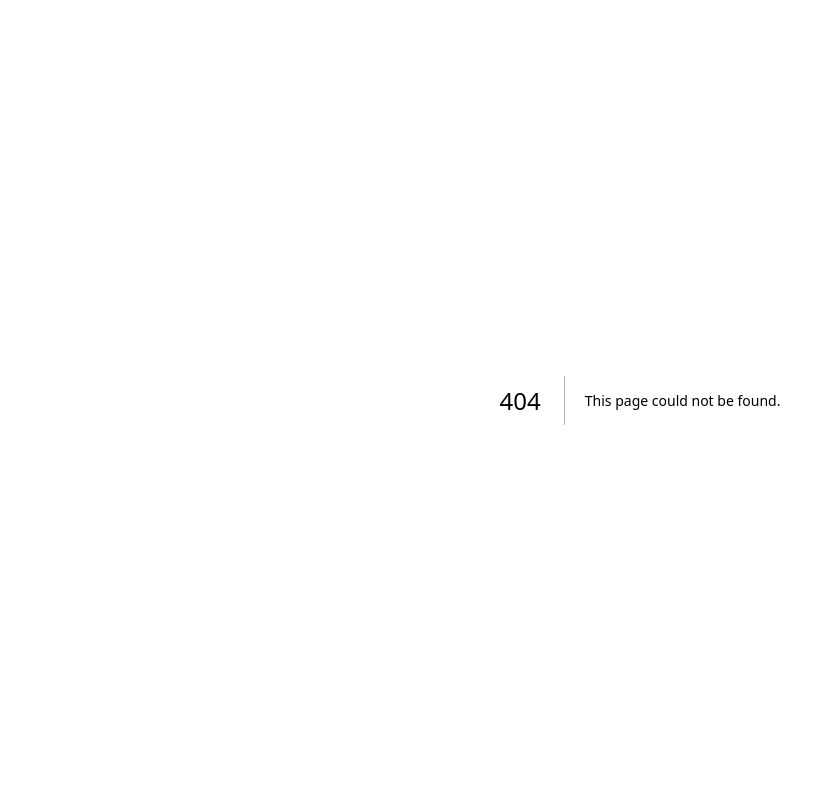
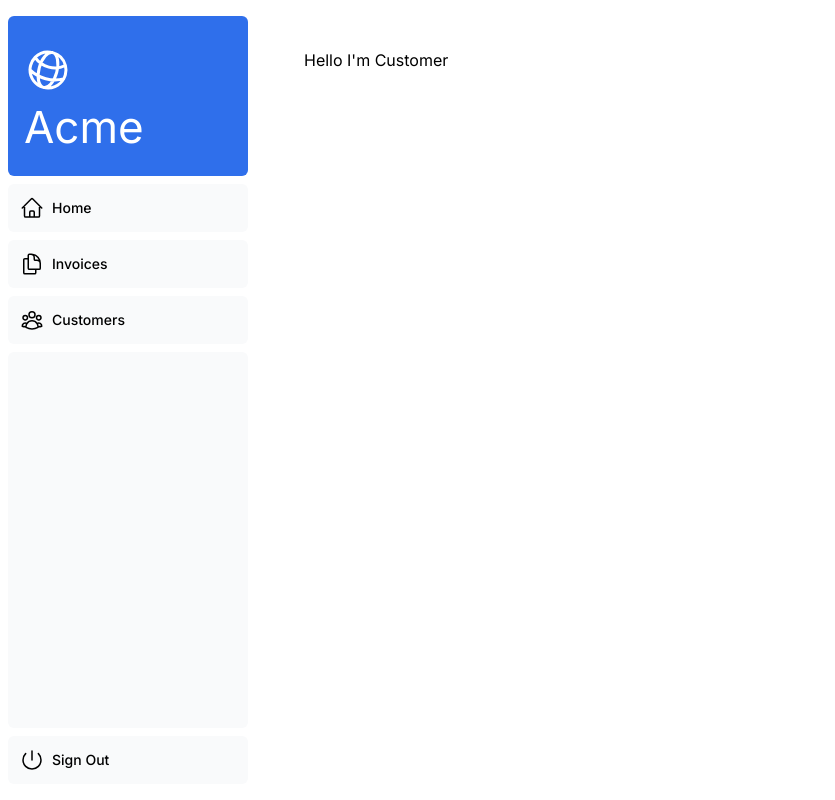
Before and after one commit to AKSHITA142/NEXTJS-fundamentals, a Next.js app: page /dashboard/customers in a window 1280 px wide. Before the commit this address had no page. Shown: the whole page, without its empty margins (0-835 px from the left). Built offline with nearby package versions, Linux system fonts and the light colour scheme; a web font is replaced by a local one.

Commit message:
set link to the sign out page

```diff
--- /dev/null
+++ b/app/dashboard/customers/page.jsx
@@ -0,0 +1,6 @@
+export default function Customer(){
+  return(
+    <p>Hello I'm Customer</p>
+  )
+
+};
--- /dev/null
+++ b/app/dashboard/invoices/page.jsx
@@ -0,0 +1,5 @@
+export default function Invoices(){
+  return(
+    <p>Hello Invoice</p>
+  )
+}
--- /dev/null
+++ b/app/dashboard/layout.tsx
@@ -0,0 +1,12 @@
+import SideNav from "../ui/dashboard/sidenav";
+
+export default function Layout({children}:{children : React.ReactNode}){
+  return(
+     <div className="flex h-screen flex-col md:flex-row md:overflow-hidden">
+      <div className="w-full flex-none md:w-64">
+        <SideNav />
+      </div>
+      <div className="grow p-6 md:overflow-y-auto md:p-12">{children}</div>
+    </div>
+  );
+}
--- /dev/null
+++ b/app/dashboard/page.tsx
@@ -0,0 +1,5 @@
+export default function Dashboard(){
+  return(
+    <p>Hello Dashboard</p>
+  )
+}
--- a/app/ui/dashboard/sidenav.tsx
+++ b/app/ui/dashboard/sidenav.tsx
@@ -16,12 +16,15 @@ export default function SideNav() {
       </Link>
       <div className="flex grow flex-row justify-between space-x-2 md:flex-col md:space-x-0 md:space-y-2">
         <NavLinks />
+        {/* Currently we have leaving this block blank */}
         <div className="hidden h-auto w-full grow rounded-md bg-gray-50 md:block"></div>
         <form>
+          <Link href="/">
           <button className="flex h-[48px] w-full grow items-center justify-center gap-2 rounded-md bg-gray-50 p-3 text-sm font-medium hover:bg-sky-100 hover:text-blue-600 md:flex-none md:justify-start md:p-2 md:px-3">
             <PowerIcon className="w-6" />
             <div className="hidden md:block">Sign Out</div>
           </button>
+          </Link>
         </form>
       </div>
     </div>
--- a/tsconfig.json
+++ b/tsconfig.json
@@ -31,6 +31,6 @@
     "app/lib/placeholder-data.ts",
     "scripts/seed.js",
     ".next/dev/types/**/*.ts"
-  ],
+, "app/dashboard/customers/page.jsx", "app/dashboard/invoices/page.jsx"  ],
   "exclude": ["node_modules"]
 }
```
